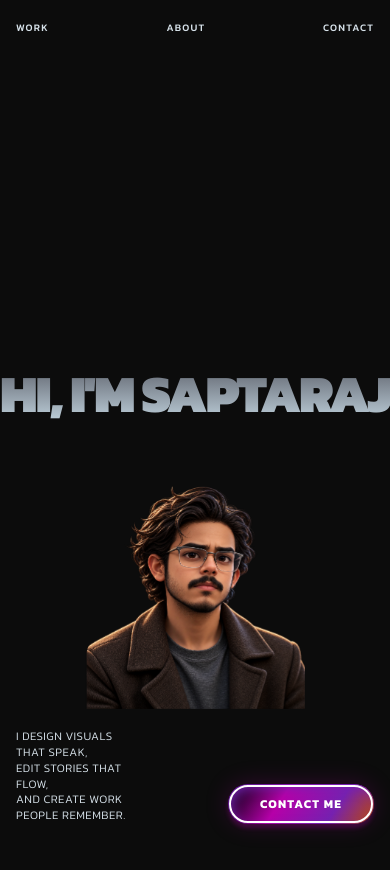
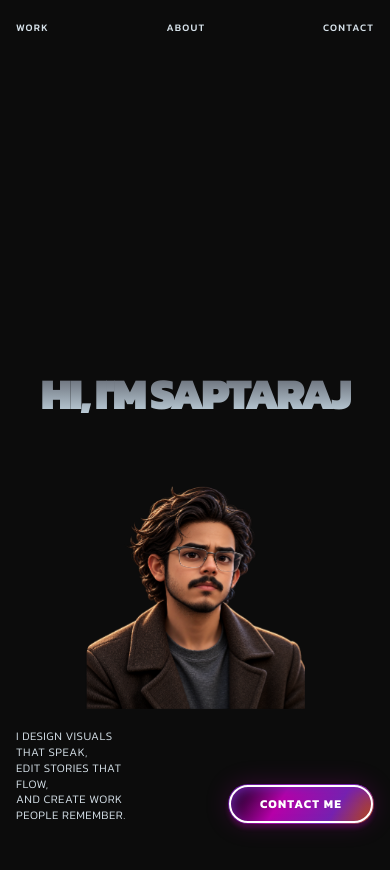
Before and after one commit to saptaraj19xx/saptarajportfolio, a React (Vite) app: page / in a window 390 px wide. Shown: the top 870 px of the page. Built offline with nearby package versions, Linux system fonts and the light colour scheme.

Commit message:
Fix responsive hero name

```diff
--- a/src/sections/HeroSection.tsx
+++ b/src/sections/HeroSection.tsx
@@ -15,6 +15,10 @@ export function HeroSection() {
       className="relative flex min-h-[720px] h-[100svh] flex-col justify-between"
       style={{ overflowX: "clip" }}
     >
+      {/* =========================================================
+          NAVIGATION
+          ========================================================= */}
+
       <FadeIn delay={0} y={-20} as="nav">
         <div className="flex items-center justify-between gap-4 px-4 pt-5 sm:px-6 sm:pt-6 md:px-10 md:pt-8">
           {NAV_LINKS.map((link) => (
@@ -28,6 +32,10 @@ export function HeroSection() {
           ))}
         </div>
       </FadeIn>
+
+      {/* =========================================================
+          SAPTARAJ CHARACTER
+          ========================================================= */}
 
       <Magnet
         padding={150}
@@ -47,17 +55,36 @@ export function HeroSection() {
         </FadeIn>
       </Magnet>
 
-      <div className="mt-6 overflow-hidden sm:mt-4 md:-mt-5">
+      {/* =========================================================
+          MAIN NAME
+          Fully responsive — always fits the viewport.
+          ========================================================= */}
+
+      <div className="mt-6 w-full overflow-hidden px-2 sm:mt-4 sm:px-3 md:-mt-5 md:px-4">
         <FadeIn delay={0.15} y={40}>
-          <h1 className="hero-heading w-full whitespace-nowrap text-[13.5vw] font-black uppercase leading-none tracking-[-0.04em] sm:text-[15vw] sm:tracking-tight md:text-[16vw] lg:text-[17.5vw]">
-            Hi, i&apos;m Saptaraj
+          <h1
+            className="hero-heading w-full text-center font-black uppercase leading-[0.86] tracking-[-0.065em]"
+            style={{
+              fontSize: "clamp(2.75rem, 10.8vw, 13rem)",
+            }}
+          >
+            Hi, I&apos;m Saptaraj
           </h1>
         </FadeIn>
       </div>
 
+      {/* =========================================================
+          BOTTOM CONTENT
+          ========================================================= */}
+
       <div className="flex items-end justify-between gap-4 px-4 pb-5 sm:px-6 sm:pb-7 md:px-10 md:pb-10">
         <FadeIn delay={0.35} y={20}>
-          <p className="max-w-[125px] font-light uppercase leading-snug tracking-[0.04em] text-[#D7E2EA] sm:max-w-[220px] sm:tracking-wide md:max-w-[260px]" style={{ fontSize: "clamp(0.72rem, 1.4vw, 1.5rem)" }}>
+          <p
+            className="max-w-[125px] font-light uppercase leading-snug tracking-[0.04em] text-[#D7E2EA] sm:max-w-[220px] sm:tracking-wide md:max-w-[260px]"
+            style={{
+              fontSize: "clamp(0.72rem, 1.4vw, 1.5rem)",
+            }}
+          >
             I design visuals that speak,
             <br />
             edit stories that flow,
```
